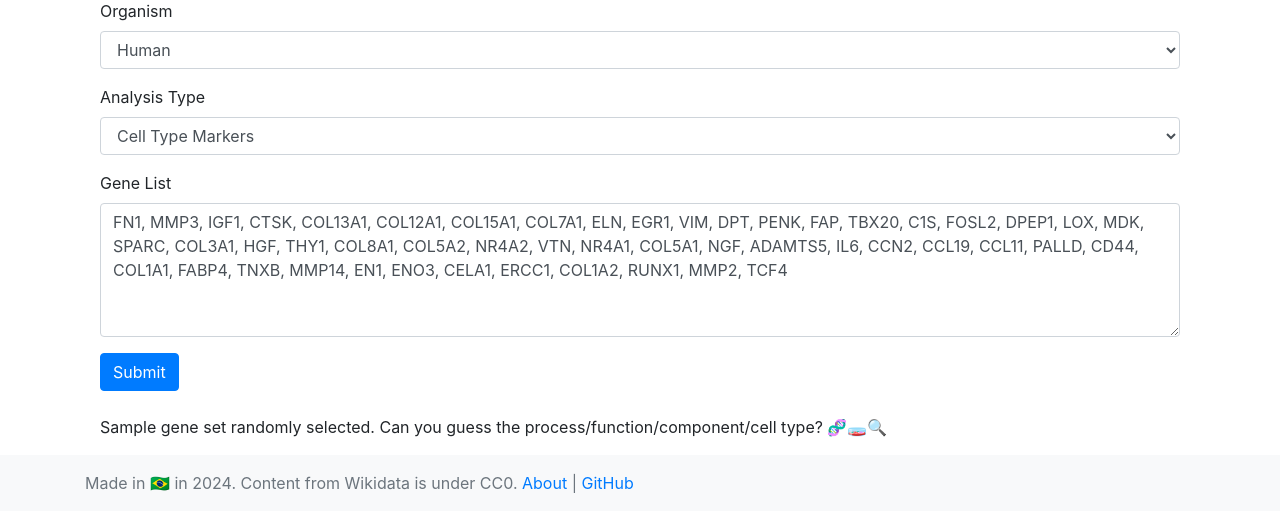
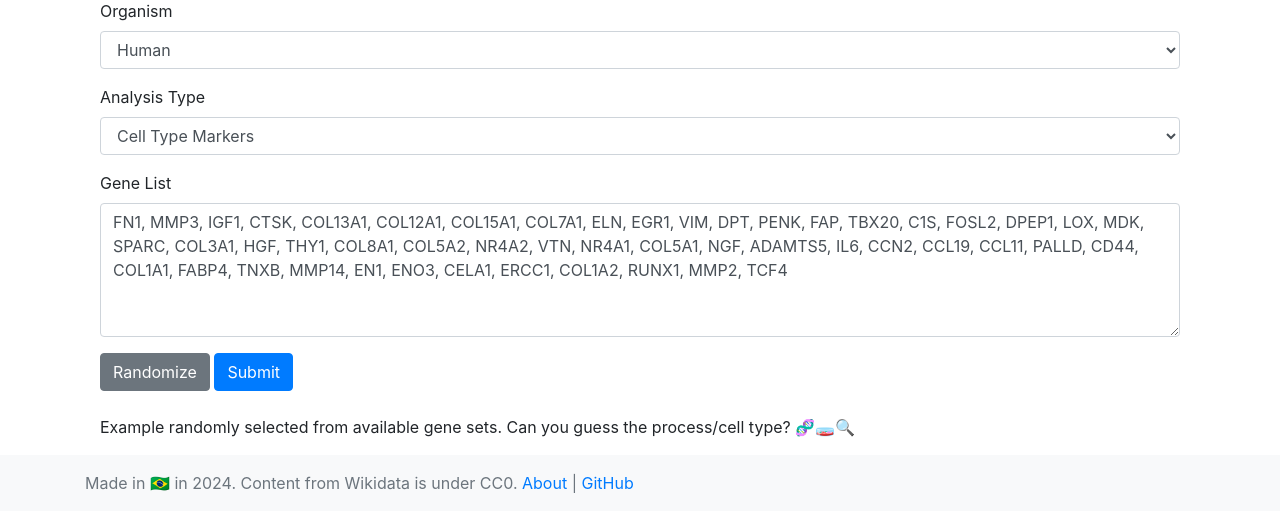
Before and after one commit to csbl-br/wikiora, a Flask app: page / in a window 1280 px wide. Shown: the part 337-848 px from the top of the page. Run offline with Flask 3, Linux system fonts and the light colour scheme; some libraries are stand-ins or nearby versions.

Commit message:
feat: Add "Randomize" button
Related to #2

```diff
--- a/www/python/src/templates/index.html
+++ b/www/python/src/templates/index.html
@@ -37,11 +37,12 @@
       <label for="gene_list">Gene List</label>
       <textarea class="form-control" id="gene_list" name="gene_list" rows="5"></textarea>
     </div>
+    <button type="button" class="btn btn-secondary" onclick="fetchExampleGenes()">Randomize</button>
     <button type="submit" class="btn btn-primary">Submit</button>
   </form>
   <br>
   <p id="example-note" style="display: none;">
-    Sample gene set randomly selected. Can you guess the process/function/component/cell type? 🧬🧫🔍
+    Example randomly selected from available gene sets. Can you guess the process/cell type? 🧬🧫🔍
   </p>
 </div>
 <script>
--- a/www/python/src/templates/results.html
+++ b/www/python/src/templates/results.html
@@ -75,6 +75,7 @@
   <a href="/" class="btn btn-secondary mt-3">Back</a>
 </div>
 <script>
+  showWikipedia
   $(document).ready(function () {
     $('#results').DataTable({
       "order": [
```
Also changed, not shown: www/python/src/static/enrichment_plot.png.
